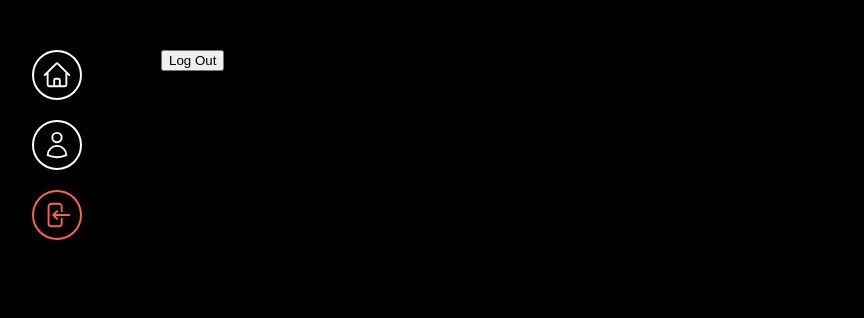
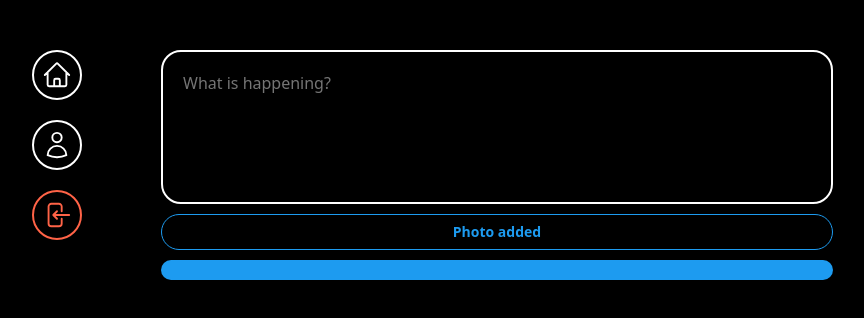
Before and after one commit to bluemoon983/NODEJS, a React (Vite) app: page / in a window 1280 px wide. Shown: the top 318 px of the page, without its empty margins (237-1101 px from the left). Built offline with nearby package versions, Linux system fonts and the light colour scheme.

Commit message:
Post tweet form

```diff
--- /dev/null
+++ b/src/components/fost-tweet-form.tsx
@@ -0,0 +1,79 @@
+import { useState } from "react";
+import styled from "styled-components"
+
+const Form = styled.form`
+    display: flex;
+    flex-direction:column;
+    gap: 10px;
+`;
+
+const TextArea = styled.textarea`
+    border: 2px solid white;
+    padding:20px;
+    border-radius: 20px;
+    font-size:16px;
+    color: white;
+    background-color: black;
+    width:100%;
+    resize:none;
+    font-family:system-ui, -apple-system, BlinkMacSystemFont, 'Segoe UI', Roboto, Oxygen, Ubuntu, Cantarell, 'Open Sans', 'Helvetica Neue', sans-serif;
+    &::placeholder{
+        font-size:16px;
+    }
+    &:focus{
+        outline:none;
+        border-color: #1d9bf0;
+    }
+`;
+
+const AttachFileButton = styled.label`
+    padding: 10px 0px;
+    color: #1d9bf0;
+    text-align: center;
+    border-radius:20px;
+    border: 1px solid #1d9bf0;
+    font-size: 14px;
+    font-weight: 600;
+    cursor: pointer;
+`;
+
+const AttachFileInput = styled.input`
+    display: none;
+`;
+
+const SubmitBtn = styled.button`
+    background-color: #1d9bf0;
+    color: black;
+    border: none;
+    padding: 10px 0px;
+    border-radius: 20px;
+    font-size: 16px;
+    cursor: pointer;
+    &:hover,
+    &:active {
+        opacity: 0.9;
+    }
+`;
+
+export default function PostTweetForm(){
+    const [isLoading, setLoading] = useState(false);
+    const [tweet, setTweet] = useState("");
+    const [file,setFile] = useState<File | null>(null);
+    const onChange =(e: React.ChangeEvent<HTMLTextAreaElement>) => {
+        setTweet(e.target.value);
+    };
+    const onFileChange =(e: React.ChangeEvent<HTMLInputElement>) =>{
+        const { files } = e.target;
+        if(files && files.length === 1){
+            setFile(files[0]);
+        }
+    }
+    return(
+    <Form>
+        <TextArea rows={5} maxLength={180} value={tweet} placeholder="What is happening?" />
+        <AttachFileButton htmlFor="file">{file ? "Add photo":"Photo added" }</AttachFileButton>
+        <AttachFileInput onChange={onFileChange} type="file" id ="file"  accept="image/*"/>
+        <SubmitBtn type = "submit"  value={isLoading? "Posting...." : "Post Tweet"}/>
+    </Form>
+);
+}
--- a/src/routes/home.tsx
+++ b/src/routes/home.tsx
@@ -1,8 +1,12 @@
-import { auth } from "../firebase"
+import styled from "styled-components";
+import PostTweetForm from "../components/fost-tweet-form";
+
+const Wrapper = styled.div``;
 
 export default function Home() {
-    const logOut = () => {
-        auth.signOut();
-    }
-    return <h1><button onClick={logOut}>Log Out</button></h1>
+    return (
+        <Wrapper>
+            <PostTweetForm />
+        </Wrapper>
+    )
 }
```
